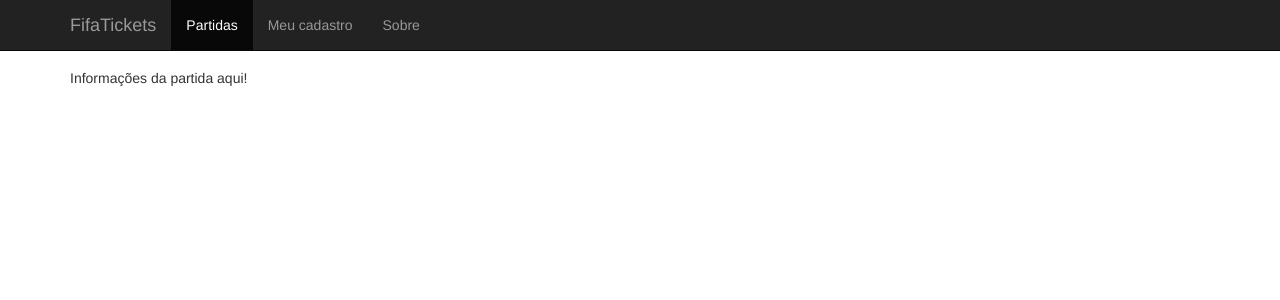
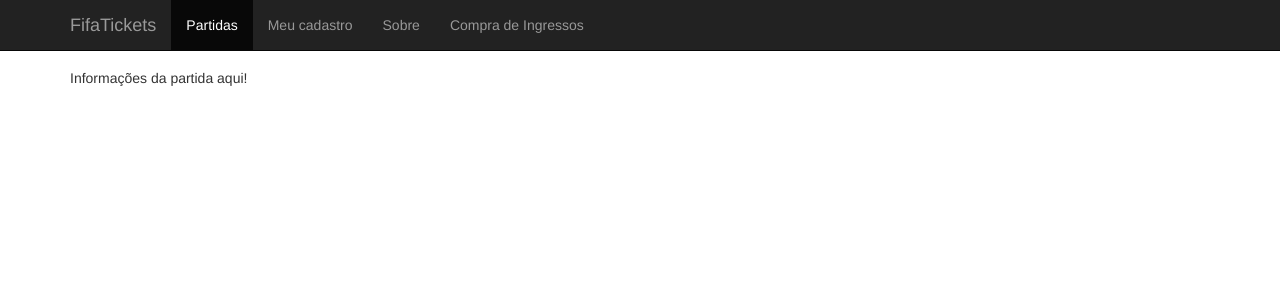
Before and after one commit to YgorCr/FifaTickets, a PHP site: page /views/partida.php in a window 1280 px wide. Shown: the top 300 px of the page. Run offline with PHP 8.4, Linux system fonts and the light colour scheme; some libraries are stand-ins or nearby versions.

```diff
--- a/controllers/partida.controller.php
+++ b/controllers/partida.controller.php
@@ -62,6 +62,7 @@
 				$sql = $sql." LIMIT $limit";
 			}
 
+
 			$res = $this->db->run($sql);
 
 			foreach ($res as $arr) {
--- a/views/header.php
+++ b/views/header.php
@@ -43,6 +43,7 @@
             <li class="active"><a href="#">Partidas</a></li>
             <li><a href="#me">Meu cadastro</a></li>
             <li><a href="#about">Sobre</a></li>
+            <li><a href="?a=compra">Compra de Ingressos</a></li>
           </ul>
         </div><!--/.nav-collapse -->
       </div>
```
